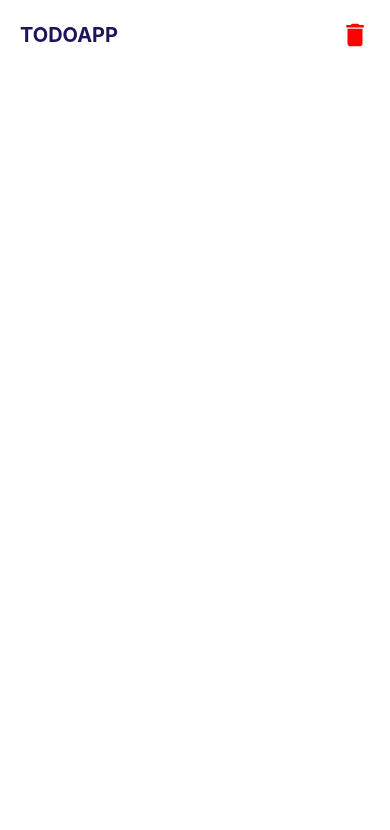
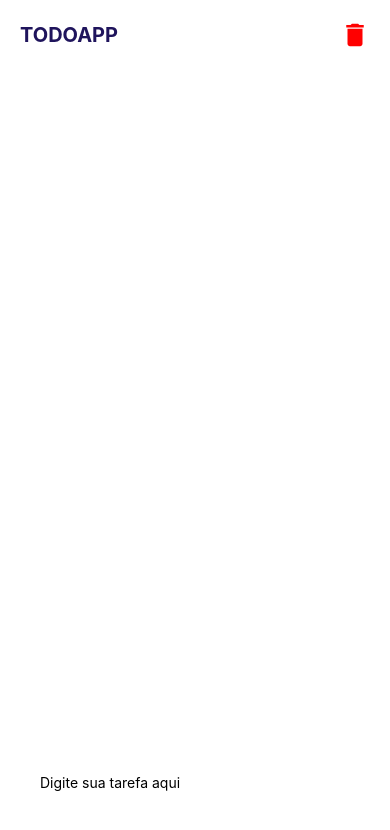
Before and after one commit to uchoamaster/todolist-react-native, a React Native app in the folder TodoApp/: screen / in a window 390 px wide. Shown: the top 830 px of the page. Built offline with nearby package versions, Linux system fonts and the light colour scheme.

Commit message:
ajustando componente no rodapé

```diff
--- a/TodoApp/App.js
+++ b/TodoApp/App.js
@@ -1,6 +1,6 @@
 import React from 'react';
 
-import {  SafeAreaView, StyleSheet, View, Text } from 'react-native';
+import {  SafeAreaView, StyleSheet, View, Text , TextInput } from 'react-native';
 import Icon from 'react-native-vector-icons/MaterialIcons';
 const COLORS = {primary: '#1f145c', white: '#fff', red: '#ff0000'};
 
@@ -12,6 +12,11 @@ const App = () => {
         TODOAPP
       </Text>
       <Icon name="delete" style={styles.Icon}/>
+    </View>
+    <View style={styles.footer}>
+    <View style={styles.inputContainer}>
+      <TextInput style={styles.input} placeholder="Digite sua tarefa aqui" />
+    </View>
     </View>
   </SafeAreaView>
     );
@@ -32,6 +37,25 @@ const styles = StyleSheet.create({
   Icon: {
     color: COLORS.red,
     fontSize: 30,
+  },
+  footer: {
+    position: 'absolute',
+    bottom: 0,
+    color: COLORS.white,
+    width: '100%',
+    flexDirection: 'row',
+    alignItems: 'center',
+    paddingHorizontal: 20,
+  },
+  inputContainer: {
+    backgroundColor: COLORS.white,
+    elevation: 40,
+    flex: 1,
+    height: 50,
+    marginVertical: 20,
+    marginRight: 20,
+    borderRadius: 30,
+    paddingHorizontal: 20,
   }
 
 });
```
